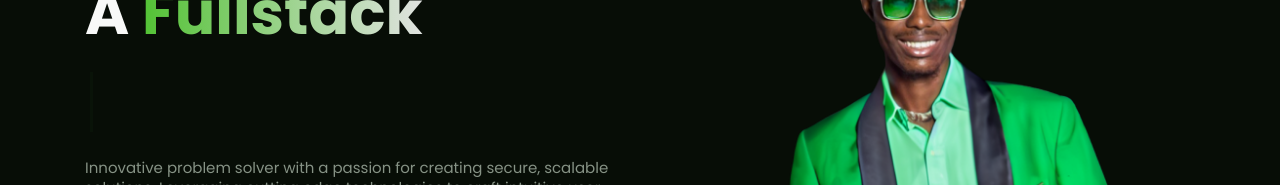
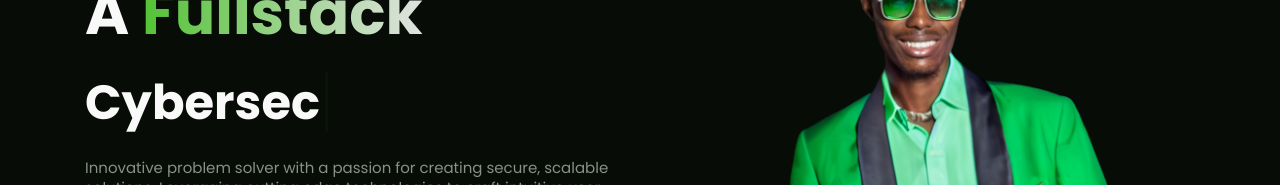
Before and after one commit to Jossyboydgenius/Developer-portfolio, a React (Vite) app: page / in a window 1280 px wide. Shown: the part 257-442 px from the top of the page. Built offline with nearby package versions, Linux system fonts and the light colour scheme.

Commit message:
refactor: Update initial delay for typing animation for the stack titles

```diff
--- a/src/Components/Hero/index.jsx
+++ b/src/Components/Hero/index.jsx
@@ -40,7 +40,7 @@ const Hero = () => {
         setTypingSpeed(10); // Faster deletion
       } else {
         setText(fullText.substring(0, text.length + 1));
-        setTypingSpeed(70); // Normal typing speed
+        setTypingSpeed(50); // Normal typing speed
       }
 
       if (!isDeleting && text === fullText) {
@@ -76,7 +76,7 @@ const Hero = () => {
   }, [viewportWidth, loopNum, titles]);
 
   useEffect(() => {
-    const delayTimer = setTimeout(() => setStartTyping(true), 1500); // Initial delay of 1500ms
+    const delayTimer = setTimeout(() => setStartTyping(true), 1200); // Initial delay of 1200ms
     return () => clearTimeout(delayTimer);
   }, []);
 
```
